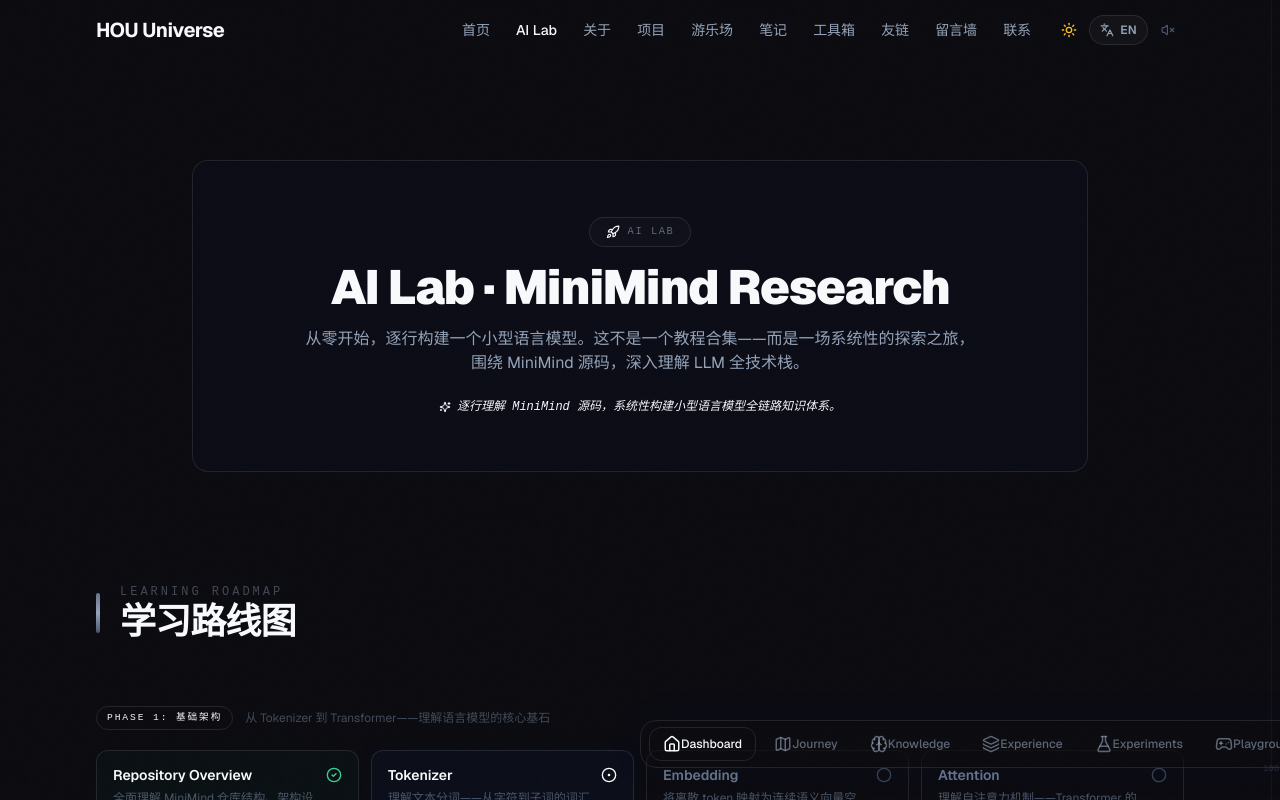
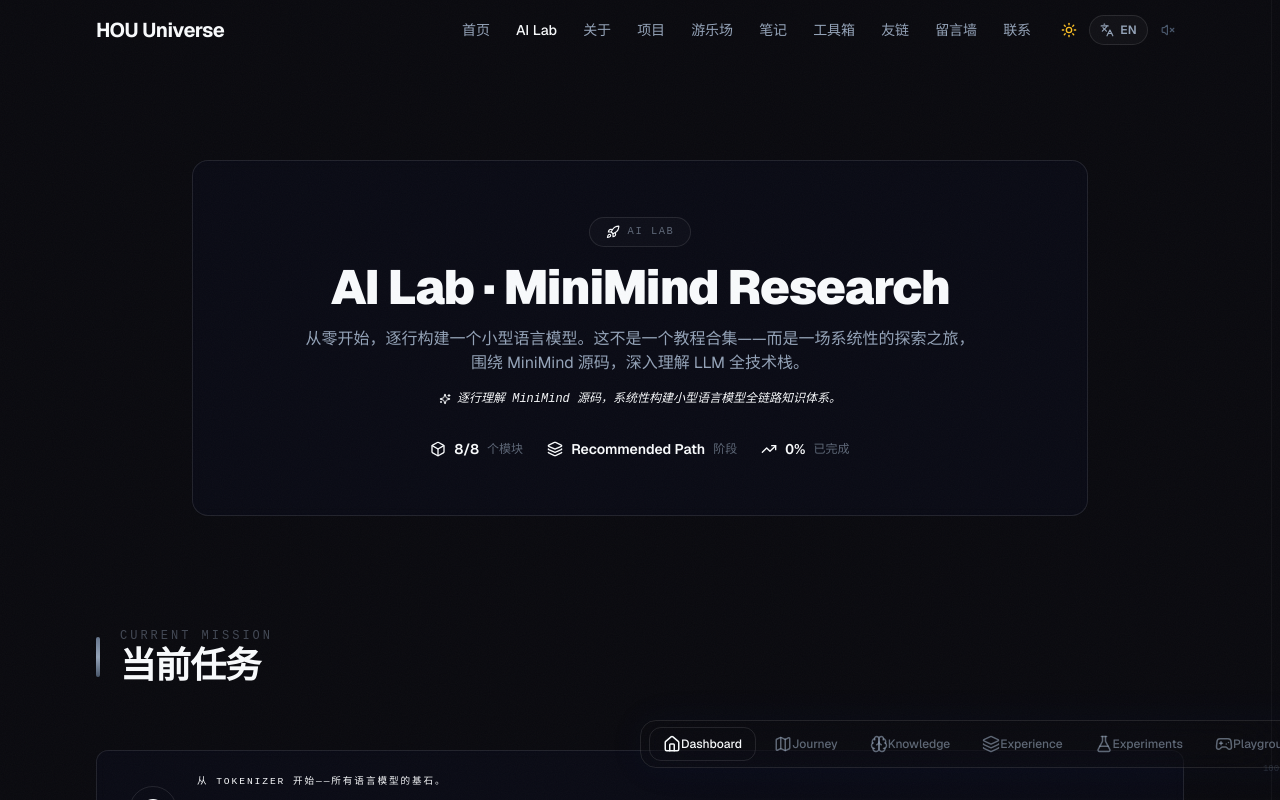
Before and after one commit to HouCheung/hou-universe, a Next.js app: page /ai-lab in a window 1280 px wide. Shown: the top 800 px of the page. Built offline with nearby package versions, Linux system fonts and the light colour scheme; no server answers.

Commit message:
feat(dashboard): switch /ai-lab to AiLabDashboard

```diff
--- a/src/app/ai-lab/page.tsx
+++ b/src/app/ai-lab/page.tsx
@@ -1,5 +1,5 @@
 import type { Metadata } from "next";
-import { AiLabClient } from "@/components/ai-lab/AiLabClient";
+import { AiLabDashboard } from "@/components/ai-lab/dashboard/AiLabDashboard";
 
 export const metadata: Metadata = {
   title: "AI Lab · MiniMind Research",
@@ -8,5 +8,5 @@ export const metadata: Metadata = {
 };
 
 export default function AiLabPage() {
-  return <AiLabClient />;
+  return <AiLabDashboard />;
 }
```
